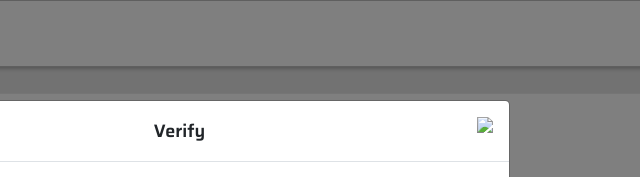
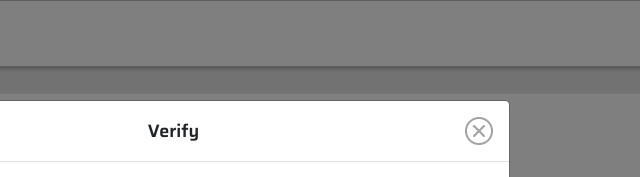
Before and after one commit to shwetakalunge/E-BIM_USER_Screen4, a plain HTML site: page index.html in a window 1280 px wide. Both pictures are taken after a click on the item "Verify". Shown: the top 177 px of the page, 525-1165 px from the left. Drawn offline with nearby package versions, Linux system fonts and the light colour scheme; a web font is replaced by a local one.

Commit message:
first_commit

```diff
--- a/index.html
+++ b/index.html
@@ -79,7 +79,7 @@
                     <div class="modal-content">
                         <div class="modal-header">
                             <h5 id="exampleModalLabel ">Verify</h5>
-                            <img src="../cross_symbol.png" class="cross_image" data-dismiss="modal" aria-label="Close">
+                            <img src="images/cross_symbol.png" class="cross_image" data-dismiss="modal" aria-label="Close">
 
 
                             <!-- <button type="button" class="close" data-dismiss="modal" aria-label="Close">
```
Also changed, not shown: images/cross_symbol.png (added).
